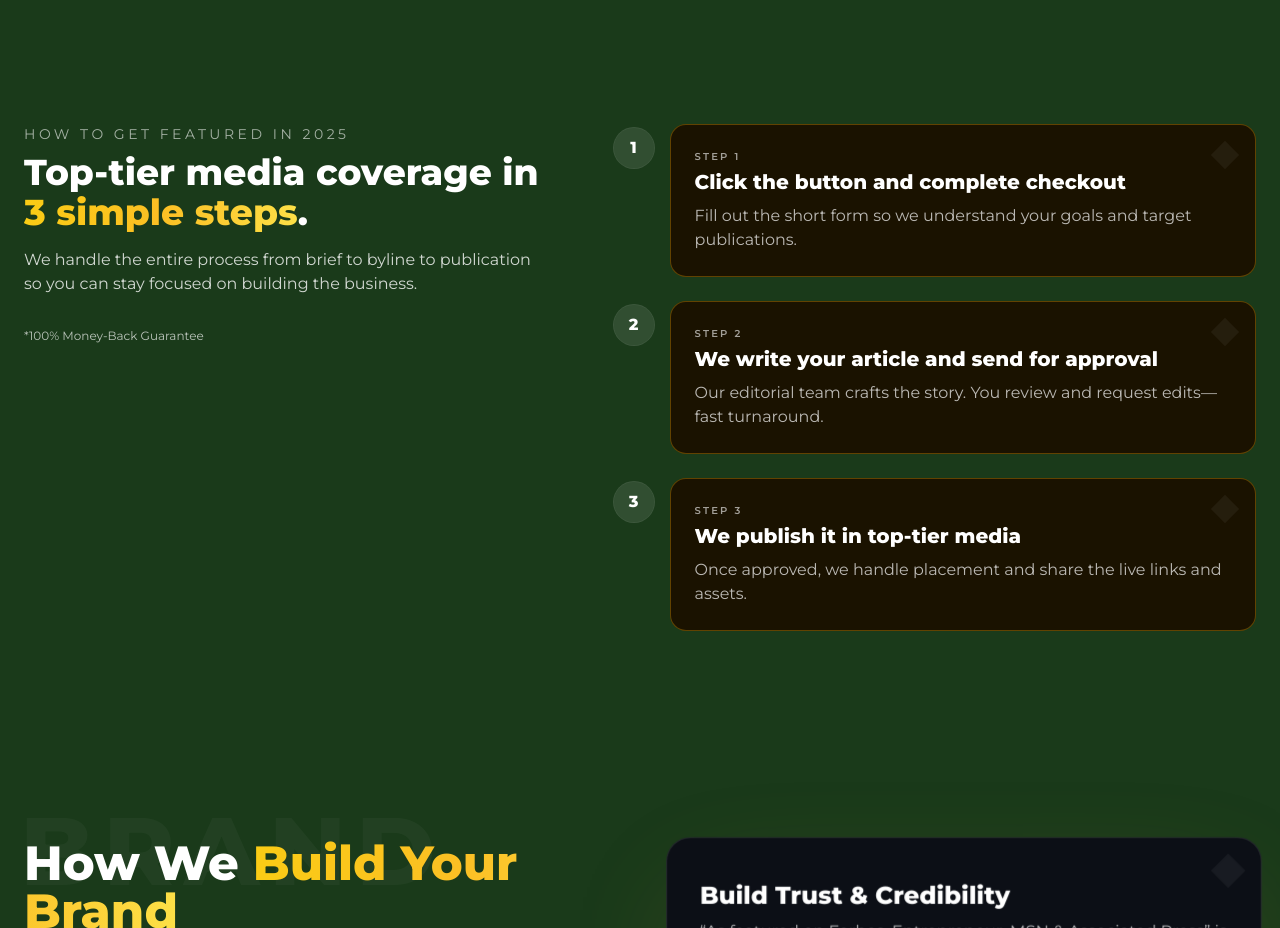
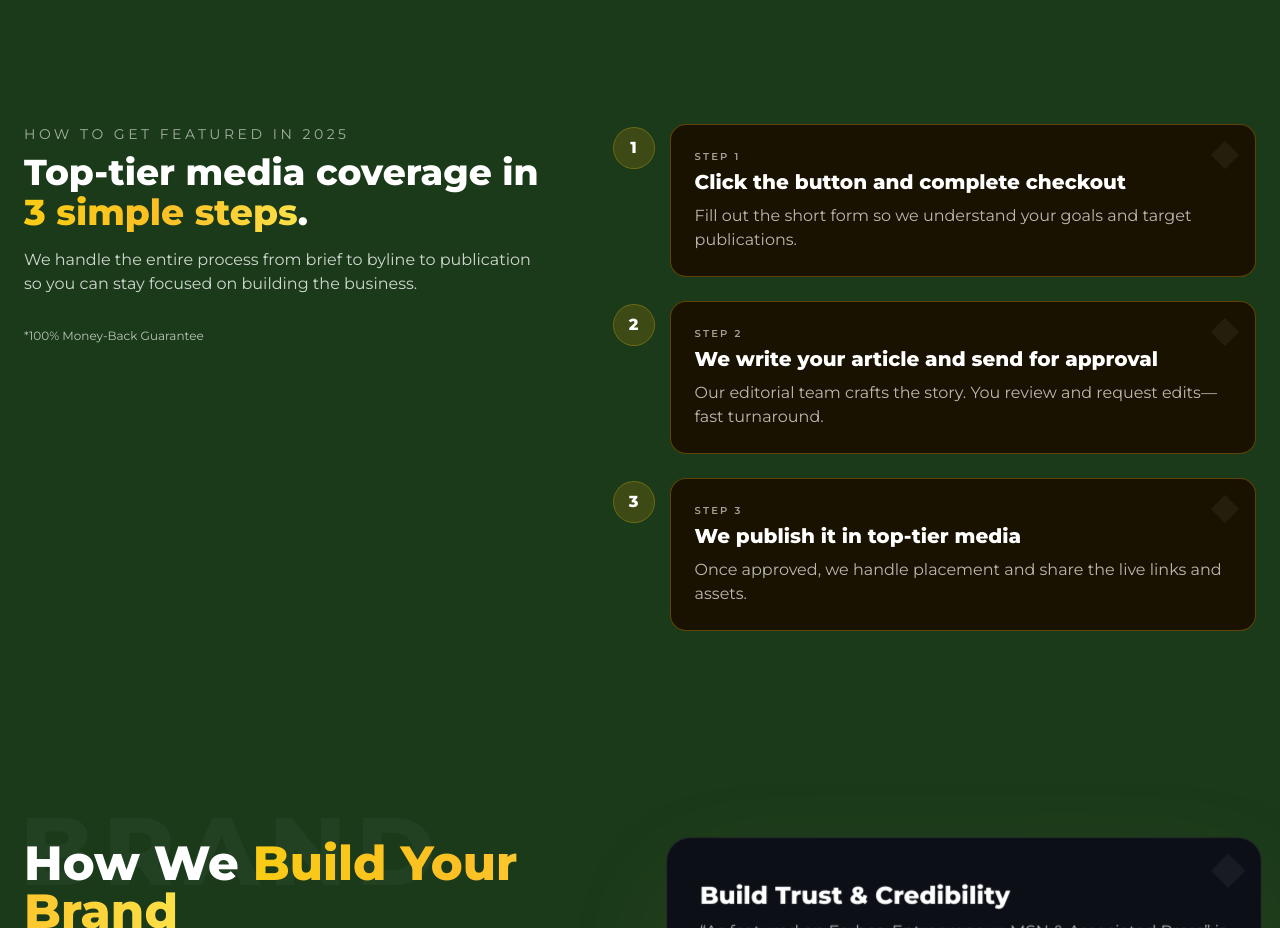
Before and after one commit to AdamSal2030/fluenciaga-web, a Next.js app: page / in a window 1280 px wide. Shown: the part 1480-2408 px from the top of the page. Built offline with nearby package versions, Linux system fonts and the light colour scheme.

Commit message:
Update Steps.tsx

```diff
--- a/src/components/Steps.tsx
+++ b/src/components/Steps.tsx
@@ -63,7 +63,7 @@ export default function HowItWorks() {
               <div className="grid grid-cols-[auto_1fr] gap-4">
                 {/* Number badge */}
                 <div className="mt-1">
-                  <div className="flex h-10 w-10 items-center justify-center rounded-full bg-white/10 ring-1 ring-white/15">
+                  <div className="flex h-10 w-10 items-center justify-center rounded-full bg-yellow-600/20 ring-1 ring-yellow-500/40">
                     <span className="text-base font-extrabold">{i + 1}</span>
                   </div>
                 </div>
```
